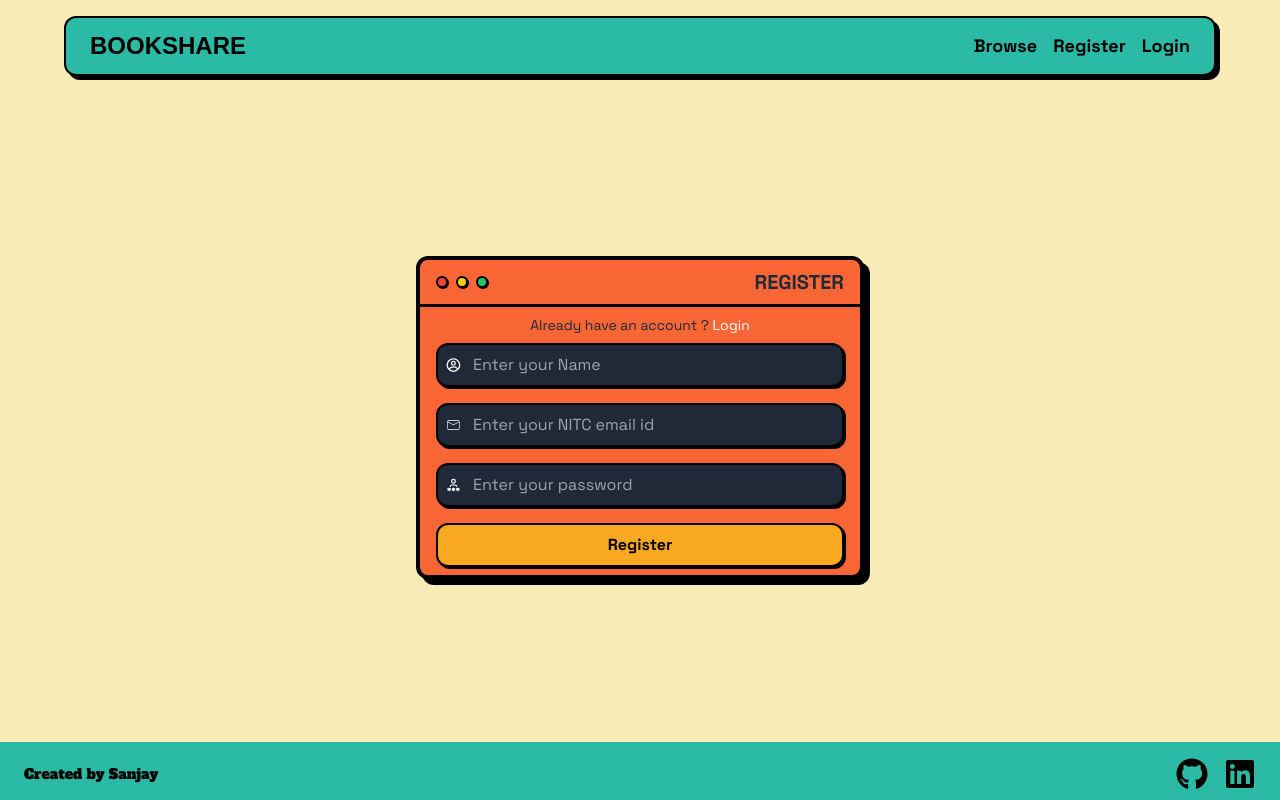
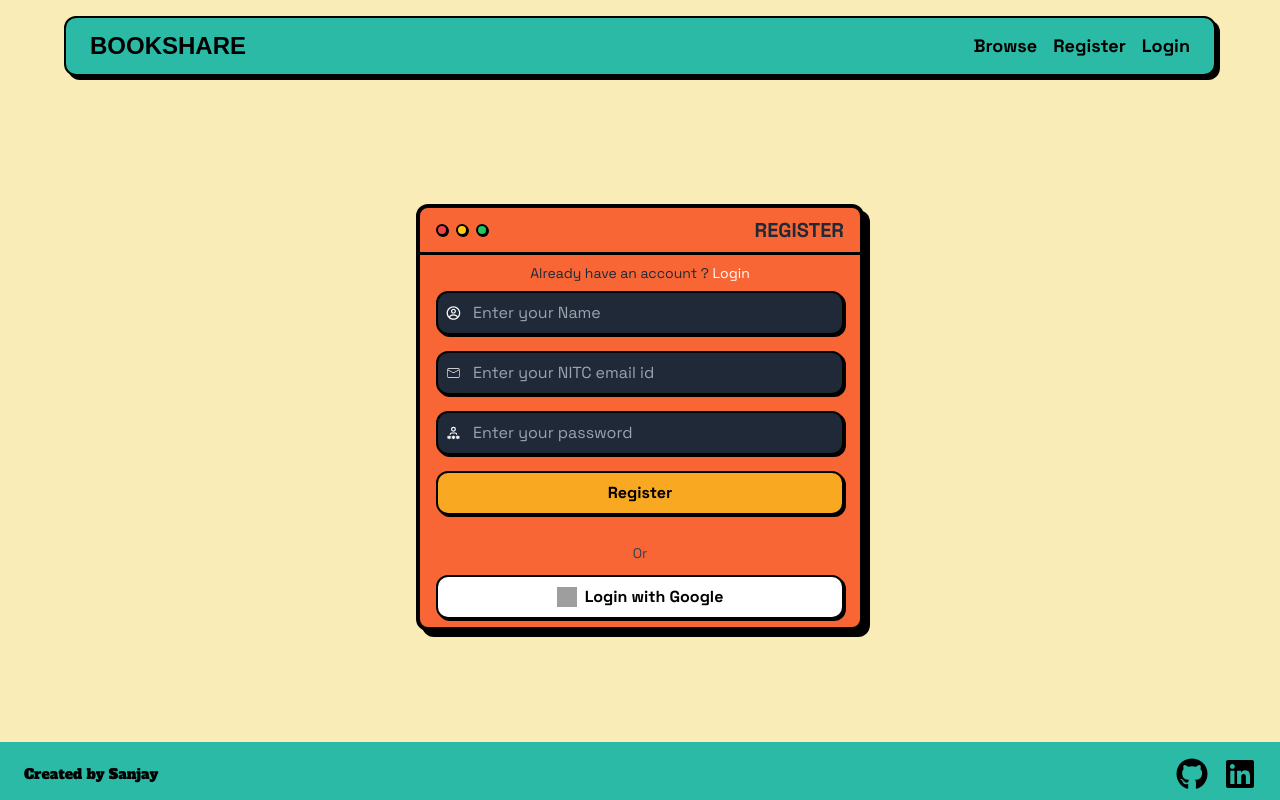
Before and after one commit to sanjaydevs/Book_Sharing_App, a React (Vite) app in the folder client/: page /register in a window 1280 px wide. Built offline with nearby package versions, Linux system fonts and the light colour scheme; grey boxes are pictures that could not be loaded; a web font is replaced by a local one; what bad-words would draw is missing.

Commit message:
Oauth in registration

```diff
--- a/client/src/App.jsx
+++ b/client/src/App.jsx
@@ -9,7 +9,7 @@ import AddBook from "./pages/addBook";
 import MyBooks from "./pages/myBooks";
 import Navbar from "./components/navbar";
 import Footer from "./components/footer";
-import OauthSuccess from "./pages/oauthSuccess";
+import OauthSuccess from "./pages/OauthSuccess";
 
 import { Toaster } from "react-hot-toast";
 
--- a/client/src/pages/login.jsx
+++ b/client/src/pages/login.jsx
@@ -43,7 +43,7 @@ export default function Login() {
         } catch (err) {
             if (err.response) {
             const status = err.response.status;
-            const message = err.response.data.message;
+            const message = err.response.data.error;
 
             if (status===401 && message==="Invalid Credentials")
             {
--- a/client/src/pages/oauthSuccess.jsx
+++ b/client/src/pages/oauthSuccess.jsx
@@ -18,6 +18,7 @@ useEffect(() => {
     window.dispatchEvent(new Event("authChange"));
     navigate("/browse", { replace: true }); // <-- replace avoids stacking
   } else {
+
     console.error("No token found in URL");
     navigate("/register", { replace: true });
   }
--- a/client/src/pages/register.jsx
+++ b/client/src/pages/register.jsx
@@ -106,6 +106,21 @@ export default function Login() {
                         className="font-heading w-full p-2 bg-[#F9A822] border-black border-2 shadow-[2px_2px_0_#000000] rounded-xl hover:bg-blue-600 text-sm md:text-base text-black font-bold">Register</button>
 
                         </form>
+                    <div className="flex flex-col gap-3 mt-4">
+                            <p className="text-center text-gray-700 font-heading text-sm">Or</p>
+                            <button
+                                type="button"
+                                onClick={() => window.location.href = `${baseURL}/api/auth/google`}
+                                className="font-heading w-full p-2 bg-white border-black border-2 shadow-[2px_2px_0_#000000] rounded-xl hover:bg-gray-200 text-sm md:text-base text-black font-bold flex items-center justify-center gap-2"
+                            >
+                                <img
+                                src="https://www.svgrepo.com/show/355037/google.svg"
+                                alt="Google"
+                                className="w-5 h-5"
+                                />
+                                Login with Google
+                            </button>
+                        </div>
                     </div>
 
                 </div>
```
Also changed, not shown: 2 other files (tests, documents, lock files or other folders).
